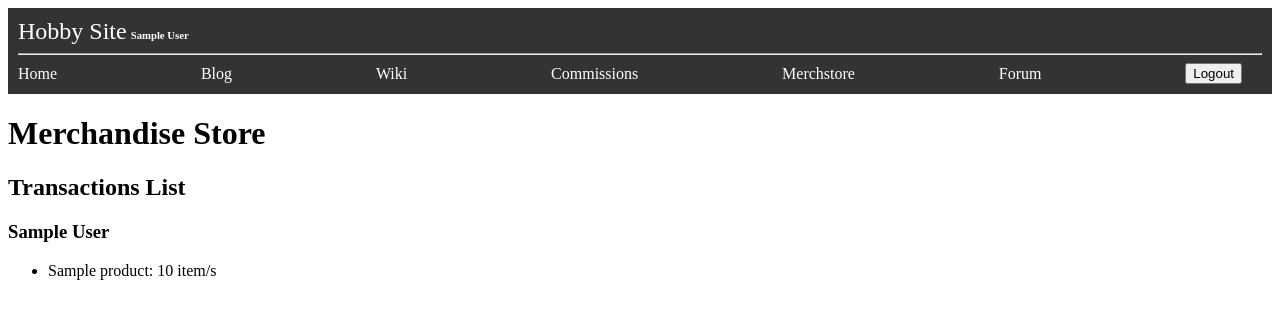
After one commit to tchato-admu/hobbysite-F-21, a Django app: page /merchstore/transactions in a window 1280 px wide. The commit adds this page. Shown: the top 319 px of the page. Run offline with Django 5.2, Linux system fonts and the light colour scheme; a user stored in the database is signed in; tables that the repository leaves empty hold one stand-in row (values such as "Sample post").

Commit message:
initial upload of merchstore part

```diff
--- a/hobbysite/merchstore/models.py
+++ b/hobbysite/merchstore/models.py
@@ -1,5 +1,6 @@
 from django.db import models
 from django.urls import reverse
+from user_management.models import Profile
 
 
 class ProductType(models.Model):
@@ -15,9 +16,23 @@ class ProductType(models.Model):
 
 
 class Product(models.Model):
+    status_choices = [
+        ('AVAILABLE', 'Available'),
+        ('ON_SALE', 'On Sale'),
+        ('OUT_OF_STOCK', 'Out of Stock')
+    ]
+
     name = models.CharField(max_length=255)
     description = models.TextField()
     price = models.DecimalField(max_digits=10, decimal_places=2)
+    stock = models.IntegerField(default='1')
+    status = models.CharField(max_length=12, choices=status_choices, default='AVAILABLE')
+    owner = models.ForeignKey(
+        Profile,
+        on_delete=models.CASCADE,
+        related_name='product',
+        null=True
+    )
     product_type = models.ForeignKey(
         ProductType,
         on_delete=models.SET_NULL,
@@ -33,5 +48,35 @@ class Product(models.Model):
         return reverse('merchstore:product-detail', args=[self.pk])
 
 
+    def update_product_url(self):
+        return reverse('merchstore:product-update', args=[self.pk])
+
+
     class Meta:
         ordering = ['name']
+
+
+class Transaction(models.Model):
+    status_choices = [
+        ('ON_CART', 'On Cart'),
+        ('TO_PAY', 'To Pay'),
+        ('TO_SHIP', 'To Ship'),
+        ('TO_RECEIVE', 'To Receive'),
+        ('DELIVERED', 'Delivered')
+    ]
+
+    buyer = models.ForeignKey(
+        Profile,
+        on_delete=models.SET_NULL,
+        related_name='transactions',
+        null=True,
+    )
+    product = models.ForeignKey(
+        Product,
+        on_delete=models.SET_NULL,
+        null=True,
+        related_name='transactions'
+    )
+    amount = models.PositiveBigIntegerField()
+    status = models.CharField(max_length=10, choices=status_choices)
+    created_on = models.DateTimeField(auto_now_add=True, null=True)
--- a/hobbysite/merchstore/urls.py
+++ b/hobbysite/merchstore/urls.py
@@ -1,10 +1,14 @@
 from django.urls import path
 
-from .views import product_list, product_detail
+from .views import product_list, product_detail, product_create, product_update, transactions_cart, transactions_list
 
 urlpatterns = [
     path('merchstore/items', product_list, name = 'list'),
     path('merchstore/item/<int:pk>', product_detail, name = 'product-detail'),
+    path('merchstore/item/add', product_create, name = 'product-create'),
+    path('merchstore/item/<int:pk>/edit', product_update, name = 'product-update'),
+    path('merchstore/cart', transactions_cart, name = 'cart'),
+    path('merchstore/transactions', transactions_list, name = 'transaction-list')
 ]
 
 app_name = "merchstore"
--- a/hobbysite/merchstore/views.py
+++ b/hobbysite/merchstore/views.py
@@ -1,21 +1,155 @@
-from django.shortcuts import render
+from django.contrib.auth.decorators import login_required
+from django.shortcuts import render, redirect
+from django.urls import reverse
 
-from .models import Product, ProductType
+from .models import Product, ProductType, Transaction
+from user_management.models import Profile
+from .forms import TransactionForm, ProductCreateForm, ProductUpdateForm
 
 
 def product_list(request):
-    product_types = ProductType.objects.all()
+    if request.user.is_authenticated:
+        profile = Profile.objects.get(user=request.user)
+        product_types = ProductType.objects.all()
 
-    ctx = {
-        'product_types': product_types,
-        'products': Product.objects.all(),
-    }
+        ctx = {
+            'product_types': product_types,
+            'all_products': Product.objects.all(),
+            'user_products': Product.objects.filter(owner=profile),
+            'other_products': Product.objects.exclude(owner=profile)
+        }
+    else:
+        product_types = ProductType.objects.all()
+        ctx = {
+            'product_types': product_types,
+            'all_products': Product.objects.all(),
+        }
     return render(request, 'merchstore/product_list.html', ctx)
+
 
 
 def product_detail(request, pk):
     product = Product.objects.get(pk=pk)
+    user = Profile.objects.get(user=request.user)
+    form = TransactionForm()
+
+    if request.method == "POST":
+        form = TransactionForm(request.POST)
+
+        if form.is_valid():
+            transaction = form.save(commit=False)
+            transaction.amount = form.cleaned_data.get('amount')
+
+            transaction.product = product
+
+            if product.stock >= transaction.amount:
+                product.stock -= transaction.amount
+                product.save()
+
+            transaction.status = 'ON_CART'
+
+            if request.user.is_authenticated:
+                transaction.buyer = Profile.objects.get(user=request.user)
+                transaction.save()
+                return redirect(reverse('merchstore:cart'))
+            else:
+                transaction.save()
+                return redirect(reverse('user_management:user_registration'))
+
     ctx = {
         'product': product,
+        'user': user,
+        'form': form
     }
     return render(request, 'merchstore/product_detail.html', ctx)
+
+
+@login_required
+def product_create(request):
+    owner = Profile.objects.get(user=request.user)
+    form = ProductCreateForm()
+
+    if request.method == "POST":
+        form = ProductCreateForm(request.POST)
+        if form.is_valid():
+            product = form.save(commit=False)
+            product.name = form.cleaned_data.get('name')
+            product.description = form.cleaned_data.get('description')
+            product.price = form.cleaned_data.get('price')
+            product.stock = form.cleaned_data.get('stock')
+            product.product_type = form.cleaned_data.get('product_type')
+            product.status = form.cleaned_data.get('status')
+
+            product.owner = owner
+            product.save()
+            return redirect(reverse('merchstore:list'))
+    ctx = {
+        'owner': owner,
+        'form': form
+    }
+    return render(request, 'merchstore/product_create.html', ctx)
+
+
+@login_required
+def product_update(request, pk):
+    product = Product.objects.get(pk=pk)
+    owner = Profile.objects.get(user=request.user)
+    form = ProductUpdateForm()
+
+    if request.method == "POST":
+        form = ProductUpdateForm(request.POST)
+        if form.is_valid():
+            product.name = form.cleaned_data.get('name')
+            product.description = form.cleaned_data.get('description')
+            product.price = form.cleaned_data.get('price')
+            product.product_type = form.cleaned_data.get('product_type')
+            product.status = form.cleaned_data.get('status')
+            product.owner = owner
+
+            product.stock = form.cleaned_data.get('stock')
+
+            product.save()
+            return redirect(reverse('merchstore:list'))
+    ctx = {
+        'owner': owner,
+        'form': form
+    }
+    return render(request, 'merchstore/product_update.html', ctx)
+
+
+@login_required
+def transactions_cart(request):
+    user = Profile.objects.get(user=request.user)
+    user_transactions = Transaction.objects.filter(buyer=user)
+    transactions_by_owner = {}
+    for transaction in user_transactions:
+        owner = transaction.product.owner
+        if owner not in transactions_by_owner:
+            transactions_by_owner[owner] = []
+        transactions_by_owner[owner].append(transaction)
+
+    ctx = {
+        # 'user_transactions': user_transactions,
+        # 'product_owners': owner_transactions,
+        'transactions_by_owner': transactions_by_owner,
+        'transaction_status': Transaction.status_choices
+    }
+    return render(request, 'merchstore/transactions_cart.html', ctx)
+
+
+@login_required
+def transactions_list(request):
+    user = Profile.objects.get(user=request.user)
+    user_products = Transaction.objects.filter(product__owner=user)
+    transactions_by_buyers = {}
+
+    for transaction in user_products:
+        buyer = transaction.buyer
+        if buyer not in transactions_by_buyers:
+            transactions_by_buyers[buyer] = []
+        transactions_by_buyers[buyer].append(transaction)
+
+    ctx = {
+        'transactions_by_buyers': transactions_by_buyers,
+    }
+    return render(request, 'merchstore/transactions_list.html', ctx)
--- a/hobbysite/templates/merchstore/base.html
+++ b/hobbysite/templates/merchstore/base.html
@@ -1,19 +1,12 @@
-<!DOCTYPE html>
-<html>
-<head>
-    <title>Merchandise Store</title>
-    <style>
-        body {
-            font-family: "Garamond", serif;
-        }
-        {% block custom_css %}{% endblock %}
-    </style>
-</head>
-
-<body>
-    <header> <h1>Merchandise Store</h1> </header>
-</hr>
-    {% block content %}
+{% extends '../navbar.html' %}
+{% block title %}Merchandise Store{% endblock %}
+{% block css %}
+    {% block custom_css %}
     {% endblock %}
-</body>
-</html>
+{% endblock %}
+{% block content %}
+    <h1> Merchandise Store </h1>
+    {% block custom_content %}{% endblock %}
+    <!-- {% block logged_in %}{% endblock %}
+    {% block not_logged_in %}{% endblock %} -->
+{% endblock %}
--- /dev/null
+++ b/hobbysite/templates/merchstore/transactions_list.html
@@ -0,0 +1,21 @@
+{% extends "merchstore/base.html" %}
+
+{% block custom_css %}
+{% endblock %}
+
+{% block custom_content %}
+    {% if request.user.is_authenticated %}
+
+    <h2> Transactions List </h2>
+    {% for buyer, transactions in transactions_by_buyers.items %}
+    <div class = "transaction_status">
+        <h3>{{buyer}}</h3>
+        {% for transaction in transactions %}
+        <ul>
+            <li>{{ transaction.product.name }}: {{ transaction.amount }} item/s</li>
+        </ul>
+        {% endfor %}
+    </div>
+    {% endfor %}
+    {% endif %}
+{% endblock %}
--- a/hobbysite/templates/navbar.html
+++ b/hobbysite/templates/navbar.html
@@ -38,11 +38,28 @@
         nav ul li a:hover {
             text-decoration: underline;
         }
+
+        .head-nav {
+            display: inline;
+            justify-content: space-between;
+        }
+
+        .username {
+            display: inline;
+            margin-left: auto;
+        }
+        {% block css %}{% endblock %}
     </style>
 </head>
 <body>
     <nav>
-        <span class="site-name">Hobby Site</span>
+        <div class = "head-nav">
+            <span class="site-name">Hobby Site</span>
+            {% if user.is_authenticated %}
+            <h6 class = "username">{{user.profile.display_name}}</h6>
+            {% endif %}
+        </div>
+        <hr>
         <ul>
             <li><a href="{% url 'homepage:homepage' %}">Home</a></li>
             <li><a href="{% url 'blog:article_list' %}">Blog</a></li>
--- a/hobbysite/templates/registration/password_reset_complete.html
+++ b/hobbysite/templates/registration/password_reset_complete.html
@@ -2,7 +2,7 @@
 
 {% block title %}Password Reset Complete{% endblock %}
 
-{% block content %}
+{% block main_content %}
 
 <h2>Password Reset Complete! DONT FORGET IT AGAIN.</h2>
     <form action="{% url 'login' %}">
--- a/hobbysite/templates/registration/password_reset_confirm.html
+++ b/hobbysite/templates/registration/password_reset_confirm.html
@@ -2,7 +2,7 @@
 
 {% block title %}Password Reset Confirm{% endblock %}
 
-{% block content %}
+{% block main_content %}
 
 <form method="POST">
     {% csrf_token %}
--- a/hobbysite/templates/registration/password_reset_done.html
+++ b/hobbysite/templates/registration/password_reset_done.html
@@ -2,7 +2,7 @@
 
 {% block title %}Password Reset Done{% endblock %}
 
-{% block content %}
+{% block main_content %}
 
 <h1>Password Reset Request Received</h1>
 
--- a/hobbysite/templates/registration/password_reset_form.html
+++ b/hobbysite/templates/registration/password_reset_form.html
@@ -2,7 +2,7 @@
 
 {% block title %}Password Reset Form{% endblock %}
 
-{% block content %}
+{% block main_content %}
 
 <form method="POST">
     {% csrf_token %}
```
Also changed, not shown: hobbysite/merchstore/forms.py (added, +31 -0 lines), hobbysite/templates/merchstore/product_create.html (added, +15 -0 lines), hobbysite/templates/merchstore/product_detail.html (+25 -8 lines), hobbysite/templates/merchstore/product_list.html (+40 -12 lines), hobbysite/templates/merchstore/product_update.html (added, +15 -0 lines), hobbysite/templates/merchstore/transactions_cart.html (added, +21 -0 lines), hobbysite/merchstore/migrations/0004_product_owner_product_status_product_stock_and_more.py (added), hobbysite/merchstore/migrations/0005_alter_transaction_product.py (added).
